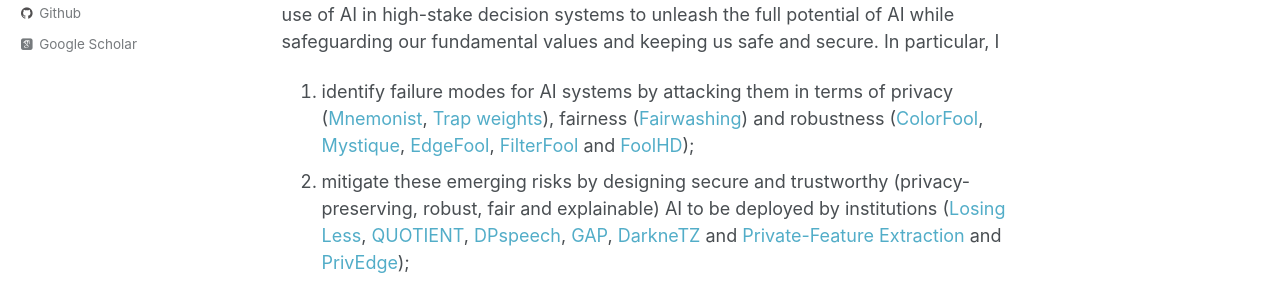
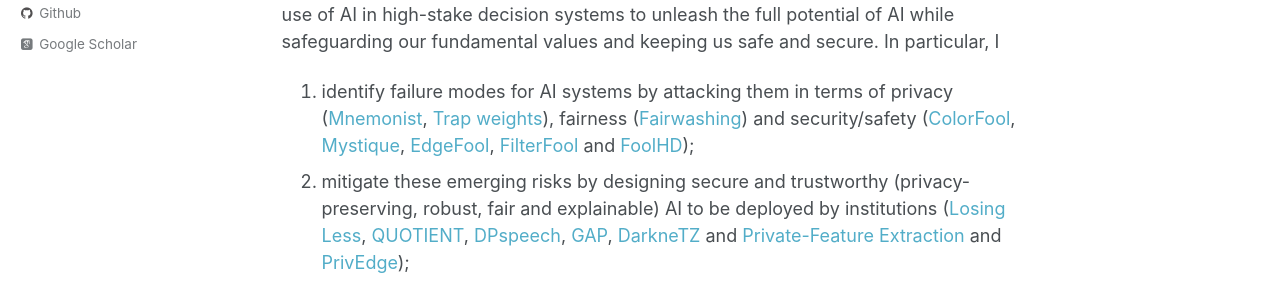
Before and after one commit to AliShahin/AliShahin.github.io, a Jekyll site: the page built from _pages/about.md, in a window 1280 px wide and 900 px high. Shown: the part 444-733 px from the top of the window. Built offline with Jekyll 4.4.1, drawn with Linux system fonts in a browser that asks for light colours; some web fonts are replaced.

Commit message:
Update about.md

```diff
--- a/_pages/about.md
+++ b/_pages/about.md
@@ -14,7 +14,7 @@ This is Dr Ali Shahin Shamsabadi (ashahinshamsabadi@brave.com)! I am a Privacy R
 
 ## Research
 My research interests lie in identifying and mitigating the potential risks stemming from the use of AI in high-stake decision systems to unleash the full potential of AI while safeguarding our fundamental values and keeping us safe and secure. In particular, I
-1. identify failure modes for AI systems by attacking them in terms of privacy ([Mnemonist](https://openreview.net/pdf?id=oVn5GLyONY), [Trap weights](https://arxiv.org/pdf/2112.02918.pdf)), fairness ([Fairwashing](https://openreview.net/pdf?id=3vmKQUctNy)) and robustness ([ColorFool](https://openaccess.thecvf.com/content_CVPR_2020/papers/Shamsabadi_ColorFool_Semantic_Adversarial_Colorization_CVPR_2020_paper.pdf), [Mystique](https://arxiv.org/pdf/2202.02751.pdf), [EdgeFool](https://arxiv.org/pdf/1910.12227.pdf), [FilterFool](https://arxiv.org/pdf/2008.06069.pdf) and [FoolHD](https://arxiv.org/pdf/2011.08483.pdf));
+1. identify failure modes for AI systems by attacking them in terms of privacy ([Mnemonist](https://openreview.net/pdf?id=oVn5GLyONY), [Trap weights](https://arxiv.org/pdf/2112.02918.pdf)), fairness ([Fairwashing](https://openreview.net/pdf?id=3vmKQUctNy)) and security/safety ([ColorFool](https://openaccess.thecvf.com/content_CVPR_2020/papers/Shamsabadi_ColorFool_Semantic_Adversarial_Colorization_CVPR_2020_paper.pdf), [Mystique](https://arxiv.org/pdf/2202.02751.pdf), [EdgeFool](https://arxiv.org/pdf/1910.12227.pdf), [FilterFool](https://arxiv.org/pdf/2008.06069.pdf) and [FoolHD](https://arxiv.org/pdf/2011.08483.pdf));
 2. mitigate these emerging risks by designing secure and trustworthy (privacy-preserving, robust, fair and explainable) AI to be deployed by institutions ([Losing Less](https://petsymposium.org/popets/2023/popets-2023-0083.pdf), [QUOTIENT](https://arxiv.org/pdf/1907.03372), [DPspeech](https://arxiv.org/pdf/2202.11823.pdf), [GAP](https://arxiv.org/pdf/2203.00949.pdf), [DarkneTZ](https://arxiv.org/pdf/2004.05703) and [Private-Feature Extraction](https://arxiv.org/pdf/1802.03151.pdf) and [PrivEdge](https://arxiv.org/pdf/2004.05574));
 3. build confidential and reliable auditing frameworks that can be used by the public to audit the trustworthiness of AI-driven services provided by institutions ([Confidential-DPproof](https://openreview.net/pdf?id=PQY2v6VtGe), [Confidential-PROFITT](https://openreview.net/forum?id=iIfDQVyuFD),  and [Zest](https://openreview.net/forum?id=OUz_9TiTv9j)). <br />
 
```
